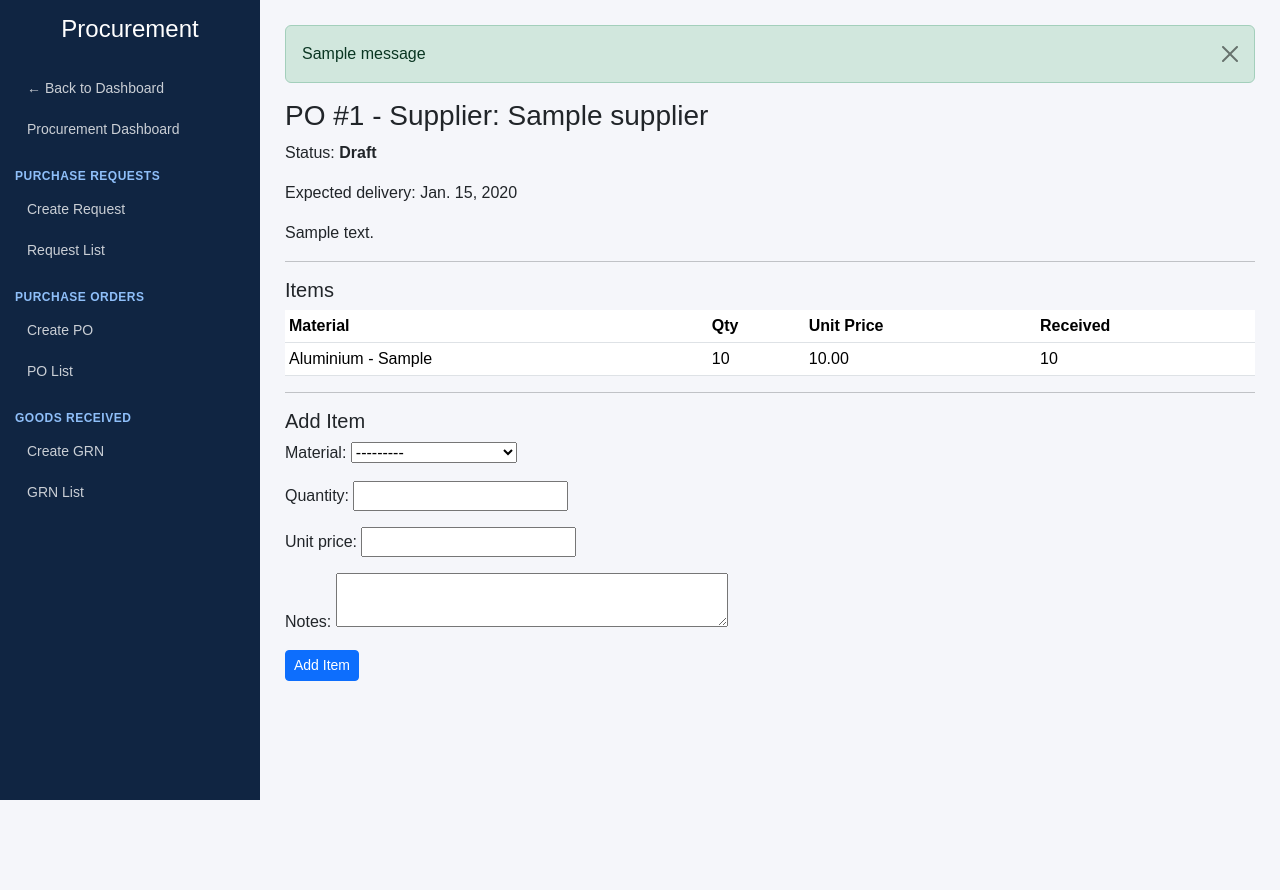
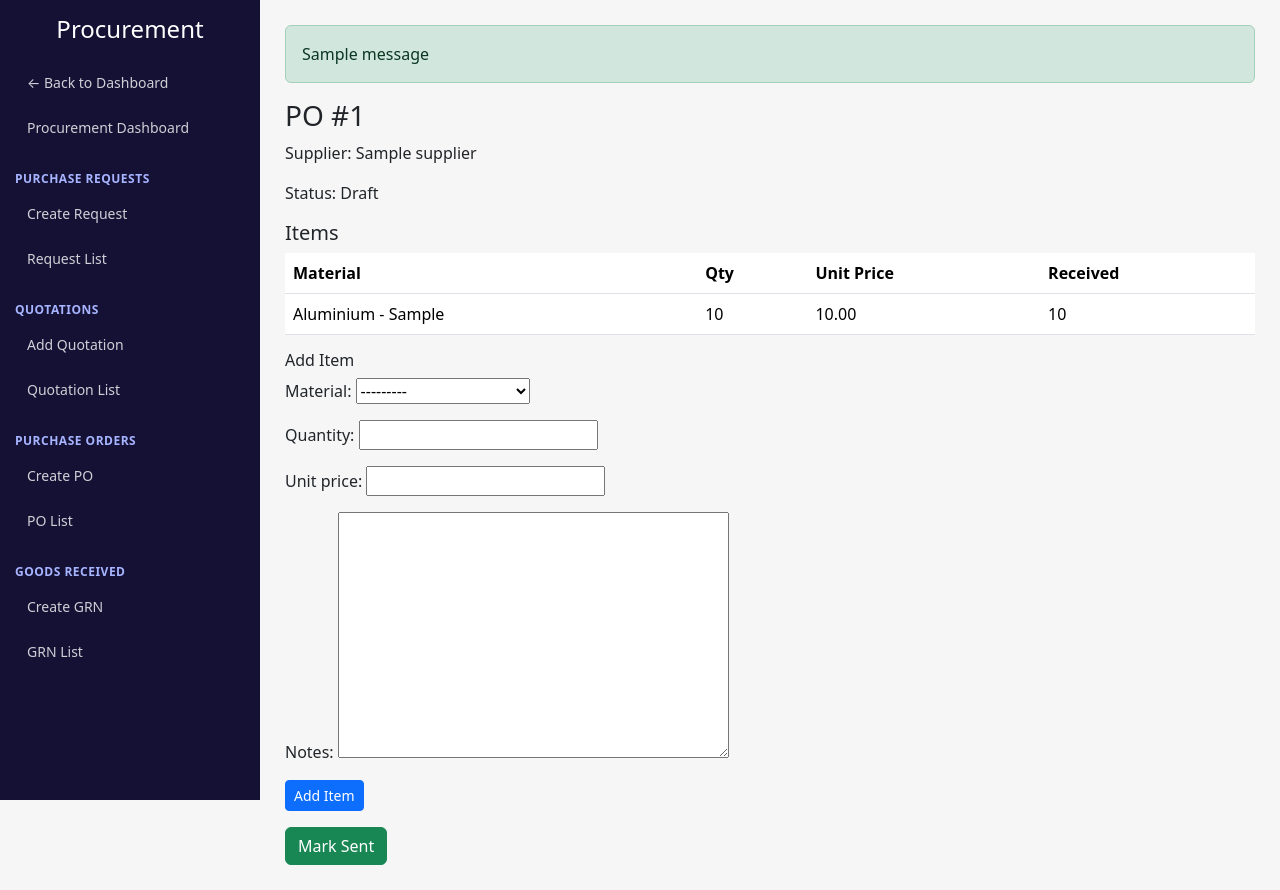
Before and after one commit to Areeb-Ahmad525/sag, a Django app: page /procurement/pos/1/ in a window 1280 px wide. Before the commit the page ends 800 px from the top, so only its background shows below. Run offline with Django 4.2, Linux system fonts and the light colour scheme; a user stored in the database is signed in; tables that the repository leaves empty hold one stand-in row (values such as "Sample post"); one stand-in notice (Sample message) is shown.

Commit message:
finalise the procurement app

```diff
--- a/sag/procurement/forms.py
+++ b/sag/procurement/forms.py
@@ -1,11 +1,84 @@
+# # procurement/forms.py
+# from django import forms
+# from .models import (
+#     PurchaseRequest, PurchaseRequestItem,
+#     PurchaseOrder, PurchaseOrderItem,
+#     GoodsReceived, GoodsReceivedItem
+# )
+# from inventory.models import Supplier, RawMaterial, Warehouse
+
+# class PurchaseRequestForm(forms.ModelForm):
+#     class Meta:
+#         model = PurchaseRequest
+#         fields = ['title', 'description']
+
+
+# class PurchaseRequestItemForm(forms.ModelForm):
+#     class Meta:
+#         model = PurchaseRequestItem
+#         fields = ['material', 'quantity', 'requested_date', 'notes']
+#         widgets = {
+#             'requested_date': forms.DateInput(attrs={'type': 'date'}),
+#             'notes': forms.Textarea(attrs={'rows': 2}),
+#         }
+
+
+# class PurchaseOrderForm(forms.ModelForm):
+#     class Meta:
+#         model = PurchaseOrder
+#         fields = ['supplier', 'expected_delivery', 'notes']
+#         widgets = {
+#             'expected_delivery': forms.DateInput(attrs={'type': 'date'}),
+#             'notes': forms.Textarea(attrs={'rows': 2}),
+#         }
+
+
+# class PurchaseOrderItemForm(forms.ModelForm):
+#     class Meta:
+#         model = PurchaseOrderItem
+#         fields = ['material', 'quantity', 'unit_price', 'notes']
+#         widgets = {
+#             'unit_price': forms.NumberInput(attrs={'step': '0.01'}),
+#             'notes': forms.Textarea(attrs={'rows': 2}),
+#         }
+
+
+# class GoodsReceivedForm(forms.ModelForm):
+#     class Meta:
+#         model = GoodsReceived
+#         fields = ['po', 'supplier', 'warehouse', 'notes']  # supplier required
+#         widgets = {
+#             'notes': forms.Textarea(attrs={'rows': 2}),
+#         }
+
+
+# class GoodsReceivedItemForm(forms.ModelForm):
+#     class Meta:
+#         model = GoodsReceivedItem
+#         fields = ['material', 'quantity', 'po_item', 'notes']
+#         widgets = {
+#             'notes': forms.Textarea(attrs={'rows': 2}),
+#         }
+
+#     def clean(self):
+#         cleaned = super().clean()
+#         material = cleaned.get('material')
+#         po_item = cleaned.get('po_item')
+#         if po_item and po_item.material != material:
+#             raise forms.ValidationError("Selected PO item material doesn't match the chosen material.")
+#         return cleaned
+
+
 # procurement/forms.py
 from django import forms
 from .models import (
     PurchaseRequest, PurchaseRequestItem,
+    Quotation, QuotationItem,
     PurchaseOrder, PurchaseOrderItem,
     GoodsReceived, GoodsReceivedItem
 )
 from inventory.models import Supplier, RawMaterial, Warehouse
+
 
 class PurchaseRequestForm(forms.ModelForm):
     class Meta:
@@ -19,8 +92,19 @@ class PurchaseRequestItemForm(forms.ModelForm):
         fields = ['material', 'quantity', 'requested_date', 'notes']
         widgets = {
             'requested_date': forms.DateInput(attrs={'type': 'date'}),
-            'notes': forms.Textarea(attrs={'rows': 2}),
         }
+
+
+class QuotationForm(forms.ModelForm):
+    class Meta:
+        model = Quotation
+        fields = ['pr', 'supplier', 'reference', 'notes']
+
+
+class QuotationItemForm(forms.ModelForm):
+    class Meta:
+        model = QuotationItem
+        fields = ['material', 'quantity', 'unit_price', 'notes']
 
 
 class PurchaseOrderForm(forms.ModelForm):
@@ -29,7 +113,6 @@ class PurchaseOrderForm(forms.ModelForm):
         fields = ['supplier', 'expected_delivery', 'notes']
         widgets = {
             'expected_delivery': forms.DateInput(attrs={'type': 'date'}),
-            'notes': forms.Textarea(attrs={'rows': 2}),
         }
 
 
@@ -37,33 +120,15 @@ class PurchaseOrderItemForm(forms.ModelForm):
     class Meta:
         model = PurchaseOrderItem
         fields = ['material', 'quantity', 'unit_price', 'notes']
-        widgets = {
-            'unit_price': forms.NumberInput(attrs={'step': '0.01'}),
-            'notes': forms.Textarea(attrs={'rows': 2}),
-        }
 
 
 class GoodsReceivedForm(forms.ModelForm):
     class Meta:
         model = GoodsReceived
-        fields = ['po', 'supplier', 'warehouse', 'notes']  # supplier required
-        widgets = {
-            'notes': forms.Textarea(attrs={'rows': 2}),
-        }
+        fields = ['po', 'supplier', 'warehouse', 'notes']
 
 
 class GoodsReceivedItemForm(forms.ModelForm):
     class Meta:
         model = GoodsReceivedItem
         fields = ['material', 'quantity', 'po_item', 'notes']
-        widgets = {
-            'notes': forms.Textarea(attrs={'rows': 2}),
-        }
-
-    def clean(self):
-        cleaned = super().clean()
-        material = cleaned.get('material')
-        po_item = cleaned.get('po_item')
-        if po_item and po_item.material != material:
-            raise forms.ValidationError("Selected PO item material doesn't match the chosen material.")
-        return cleaned
--- a/sag/procurement/urls.py
+++ b/sag/procurement/urls.py
@@ -14,6 +14,12 @@ urlpatterns = [
     path('prs/<int:pr_id>/submit/', views.pr_submit, name='pr_submit'),
     path('prs/<int:pr_id>/approve/', views.pr_approve, name='pr_approve'),
 
+    # Quotations
+    path('quotations/', views.quotation_list, name='quotation_list'),
+    path('quotations/create/', views.quotation_create, name='quotation_create'),
+    path('quotations/<int:q_id>/', views.quotation_detail, name='quotation_detail'),
+    path('quotations/<int:q_id>/accept/', views.quotation_accept, name='quotation_accept'),
+
     # PO
     path('pos/', views.po_list, name='po_list'),
     path('pos/create/', views.po_create, name='po_create'),
--- a/sag/procurement/views.py
+++ b/sag/procurement/views.py
@@ -8,36 +8,41 @@ from users.decorators import role_required
 
 from .models import (
     PurchaseRequest, PurchaseRequestItem,
+    Quotation, QuotationItem,
     PurchaseOrder, PurchaseOrderItem,
     GoodsReceived, GoodsReceivedItem
 )
 from .forms import (
     PurchaseRequestForm, PurchaseRequestItemForm,
+    QuotationForm, QuotationItemForm,
     PurchaseOrderForm, PurchaseOrderItemForm,
     GoodsReceivedForm, GoodsReceivedItemForm
 )
 from inventory.models import InventoryBatch, StockMovement, RawMaterial
 
+# Procurement landing
 @login_required
 @role_required(['procurement','admin','hr'])
 def procurement_index(request):
-    # dashboard cards
-    total_prs = PurchaseRequest.objects.count()
-    total_pos = PurchaseOrder.objects.count()
-    total_grns = GoodsReceived.objects.count()
-    context = {
-        'total_prs': total_prs,
-        'total_pos': total_pos,
-        'total_grns': total_grns,
+    # counts for dashboard
+    pr_count = PurchaseRequest.objects.count()
+    q_count = Quotation.objects.count()
+    po_count = PurchaseOrder.objects.count()
+    grn_count = GoodsReceived.objects.count()
+    ctx = {
+        'pr_count': pr_count,
+        'q_count': q_count,
+        'po_count': po_count,
+        'grn_count': grn_count,
     }
-    return render(request, 'procurement/procurement_index.html', context)
+    return render(request, 'procurement/procurement_index.html', ctx)
 
 
-# ---------- Purchase Requests ----------
+# --- PR views ---
 @login_required
-@role_required(['procurement','admin'])
+@role_required(['procurement','admin','hr'])
 def pr_list(request):
-    prs = PurchaseRequest.objects.all().order_by('-created_at')
+    prs = PurchaseRequest.objects.order_by('-created_at')
     return render(request, 'procurement/pr_list.html', {'prs': prs})
 
 
@@ -99,11 +104,84 @@ def pr_approve(request, pr_id):
     return redirect('procurement:pr_detail', pr_id=pr.id)
 
 
-# ---------- Purchase Orders ----------
+# --- Quotation views ---
+@login_required
+@role_required(['procurement','admin'])
+def quotation_list(request):
+    qs = Quotation.objects.order_by('-created_at')
+    return render(request, 'procurement/quotation_list.html', {'quotations': qs})
+
+
+@login_required
+@role_required(['procurement','admin'])
+def quotation_create(request):
+    if request.method == 'POST':
+        form = QuotationForm(request.POST)
+        if form.is_valid():
+            q = form.save(commit=False)
+            q.created_by = request.user
+            q.status = 'sent' if 'send' in request.POST else 'draft'
+            q.save()
+            messages.success(request, "Quotation saved.")
+            return redirect('procurement:quotation_detail', q_id=q.id)
+    else:
+        form = QuotationForm()
+    return render(request, 'procurement/quotation_form.html', {'form': form})
+
+
+@login_required
+@role_required(['procurement','admin'])
+def quotation_detail(request, q_id):
+    q = get_object_or_404(Quotation, pk=q_id)
+    item_form = QuotationItemForm()
+    if request.method == 'POST' and 'add_item' in request.POST:
+        item_form = QuotationItemForm(request.POST)
+        if item_form.is_valid():
+            item = item_form.save(commit=False)
+            item.quotation = q
+            item.save()
+            messages.success(request, "Item added to Quotation.")
+            return redirect('procurement:quotation_detail', q_id=q.id)
+    return render(request, 'procurement/quotation_detail.html', {'q': q, 'item_form': item_form})
+
+
+@login_required
+@role_required(['procurement','admin'])
+def quotation_accept(request, q_id):
+    """
+    Accept a quotation — this typically triggers PO creation.
+    We'll create a PO with items prefilled from quotation items and set quotation.status='accepted'.
+    """
+    q = get_object_or_404(Quotation, pk=q_id)
+    if q.status == 'accepted':
+        messages.info(request, "Quotation already accepted.")
+        return redirect('procurement:quotation_detail', q_id=q.id)
+
+    # create PO from this quotation
+    po = PurchaseOrder.objects.create(
+        supplier = q.supplier,
+        created_by = request.user,
+        status = 'draft',
+    )
+    # populate PO items
+    for itm in q.items.all():
+        PurchaseOrderItem.objects.create(
+            po = po,
+            material = itm.material,
+            quantity = itm.quantity,
+            unit_price = itm.unit_price or None
+        )
+    q.status = 'accepted'
+    q.save()
+    messages.success(request, f"Quotation accepted and PO#{po.pk} created.")
+    return redirect('procurement:po_detail', po_id=po.id)
+
+
+# --- PO views ---
 @login_required
 @role_required(['procurement','admin'])
 def po_list(request):
-    pos = PurchaseOrder.objects.all().order_by('-created_at')
+    pos = PurchaseOrder.objects.order_by('-created_at')
     return render(request, 'procurement/po_list.html', {'pos': pos})
 
 
@@ -152,11 +230,11 @@ def po_send(request, po_id):
     return redirect('procurement:po_detail', po_id=po.id)
 
 
-# ---------- Goods Received (GRN) ----------
+# --- GRN views ---
 @login_required
 @role_required(['procurement','admin','inventory'])
 def grn_list(request):
-    grns = GoodsReceived.objects.all().order_by('-created_at')
+    grns = GoodsReceived.objects.order_by('-created_at')
     return render(request, 'procurement/grn_list.html', {'grns': grns})
 
 
@@ -205,9 +283,8 @@ def grn_confirm(request, grn_id):
         messages.error(request, "Only received GRNs can be confirmed.")
         return redirect('procurement:grn_detail', grn_id=grn.id)
 
-    # For each item, create/update batch and stock movement
     for item in grn.items.all():
-        # Create a new InventoryBatch for this GRN item
+        # Create a new InventoryBatch for this GRN item or add to existing batch
         batch = InventoryBatch.objects.create(
             material = item.material,
             warehouse = grn.warehouse,
@@ -220,12 +297,12 @@ def grn_confirm(request, grn_id):
             from_warehouse = None,
             to_warehouse = grn.warehouse,
             qty = item.quantity,
-            movement_type = 'IN'
+            movement_type = 'IN',
+            created_by = request.user
         )
 
-        # Update material current_stock (quick update here)
-        item.material.current_stock = (item.material.current_stock or 0) + item.quantity
-        item.material.save()
+        # Update material current_stock quickly (recalc could be called elsewhere)
+        item.material.recalc_current_stock()
 
         # If GRN references a PO item, update received quantity there
         if item.po_item:
--- a/sag/templates/procurement/base_procurement.html
+++ b/sag/templates/procurement/base_procurement.html
@@ -1,62 +1,174 @@
+{# templates/procurement/base_procurement.html #}
 {% load static %}
 <!DOCTYPE html>
 <html lang="en">
 <head>
-    <meta charset="UTF-8">
-    <title>{% block title %}Procurement{% endblock %}</title>
-    <link rel="stylesheet" href="https://cdn.jsdelivr.net/npm/bootstrap@5.3.2/dist/css/bootstrap.min.css">
+  <meta charset="utf-8">
+  <title>{% block title %}Procurement — Saud Aluminium{% endblock %}</title>
+  <meta name="viewport" content="width=device-width,initial-scale=1">
+
+  <link href="https://cdn.jsdelivr.net/npm/bootstrap@5.3.2/dist/css/bootstrap.min.css" rel="stylesheet">
+
   <style>
     :root { --sidebar-width: 260px; }
-        body { background: #f5f6fa; margin: 0; padding: 0; font-family: Arial, sans-serif; }
+
+    body {
+        background: #f6f6f6;
+        margin: 0;
+        padding: 0;
+    }
+
+    /* ------------------------------------
+       FIXED SIDEBAR (same as Inventory)
+    -------------------------------------- */
     #procurement-sidebar {
         width: var(--sidebar-width);
-            position: fixed; top:0; left:0; height:100vh;
-            background:#102542; padding:15px; color:white; display:flex; flex-direction:column;
+        position: fixed;
+        left: 0;
+        top: 0;
+        height: 100vh;
+        background: #141135;
+        padding: 15px;
+        color: white;
+        display: flex;
+        flex-direction: column;
     }
-        .menu-scroll { margin-top:10px; overflow-y:auto; max-height:calc(100vh - 140px); padding-right:6px; }
-        .menu-scroll::-webkit-scrollbar{ width:6px } .menu-scroll::-webkit-scrollbar-thumb{ background:#3a4e7a; border-radius:10px; }
-        .menu-section-title{ color:#8fbff9; font-size:12px; margin-top:15px; margin-bottom:6px; text-transform:uppercase; font-weight:bold; letter-spacing:.5px; }
-        #procurement-sidebar .nav-link{ color:#ffffffc7; padding:8px 12px; border-radius:6px; margin-bottom:4px; font-size:14px; display:block; }
-        #procurement-sidebar .nav-link:hover, #procurement-sidebar .nav-link.active{ background:#3f7bd3; color:white; text-decoration:none; }
-        .procurement-content{ margin-left:var(--sidebar-width); padding:25px; min-height:100vh; }
+
+    /* Scrollable part (expands to bottom) */
+    .menu-scroll {
+        flex-grow: 1;                 /* EXPANDS to bottom */
+        overflow-y: auto;             /* SCROLL if overflow */
+        padding-right: 6px;
+        margin-top: 10px;
+    }
+
+    .menu-scroll::-webkit-scrollbar { width: 7px; }
+    .menu-scroll::-webkit-scrollbar-thumb {
+        background: #3f5fea;
+        border-radius: 10px;
+    }
+
+    /* Section titles */
+    .menu-section-title {
+        margin-top: 18px;
+        margin-bottom: 5px;
+        font-size: 12px;
+        text-transform: uppercase;
+        color: #a7b4ff;
+        font-weight: bold;
+        letter-spacing: 0.5px;
+    }
+
+    /* Sidebar links */
+    #procurement-sidebar .nav-link {
+        color: #ffffffcc;
+        margin-bottom: 4px;
+        padding: 10px 12px;       /* Bigger like inventory */
+        font-size: 14px;
+        border-radius: 6px;
+        transition: 0.15s;
+        width: 100%;              /* FULL WIDTH BUTTONS */
+    }
+
+    #procurement-sidebar .nav-link:hover,
+    #procurement-sidebar .nav-link.active {
+        background: #3f5fea;
+        color: #fff;
+    }
+
+    /* MAIN CONTENT AREA */
+    .procurement-content {
+        margin-left: var(--sidebar-width);
+        padding: 25px;
+    }
+
   </style>
 </head>
+
 <body>
 
 <div id="procurement-sidebar">
-    <h4 class="text-center mb-3">Procurement</h4>
+
+    <h4 class="text-center mb-2">Procurement</h4>
+
+    <!-- Scrollable menu -->
     <div class="menu-scroll">
         <nav class="nav flex-column">
-            <a class="nav-link" href="{% url 'dashboard' %}">← Back to Dashboard</a>
+
+            <a class="nav-link" href="{% url 'dashboard' %}">
+                ← Back to Dashboard
+            </a>
 
             <a class="nav-link {% if request.resolver_match.url_name == 'procurement_index' %}active{% endif %}"
-               href="{% url 'procurement:procurement_index' %}">Procurement Dashboard</a>
+               href="{% url 'procurement:procurement_index' %}">
+                Procurement Dashboard
+            </a>
 
+            <!-- Purchase Requests -->
             <div class="menu-section-title">Purchase Requests</div>
-            <a class="nav-link {% if request.resolver_match.url_name == 'pr_create' %}active{% endif %}" href="{% url 'procurement:pr_create' %}">Create Request</a>
-            <a class="nav-link {% if request.resolver_match.url_name == 'pr_list' %}active{% endif %}" href="{% url 'procurement:pr_list' %}">Request List</a>
 
+            <a class="nav-link {% if request.resolver_match.url_name == 'pr_create' %}active{% endif %}"
+               href="{% url 'procurement:pr_create' %}">
+                Create Request
+            </a>
+
+            <a class="nav-link {% if request.resolver_match.url_name == 'pr_list' %}active{% endif %}"
+               href="{% url 'procurement:pr_list' %}">
+                Request List
+            </a>
+
+            <!-- Quotations -->
+            <div class="menu-section-title">Quotations</div>
+
+            <a class="nav-link {% if request.resolver_match.url_name == 'quotation_create' %}active{% endif %}"
+               href="{% url 'procurement:quotation_create' %}">
+                Add Quotation
+            </a>
+
+            <a class="nav-link {% if request.resolver_match.url_name == 'quotation_list' %}active{% endif %}"
+               href="{% url 'procurement:quotation_list' %}">
+                Quotation List
+            </a>
+
+            <!-- Purchase Orders -->
             <div class="menu-section-title">Purchase Orders</div>
-            <a class="nav-link {% if request.resolver_match.url_name == 'po_create' %}active{% endif %}" href="{% url 'procurement:po_create' %}">Create PO</a>
-            <a class="nav-link {% if request.resolver_match.url_name == 'po_list' %}active{% endif %}" href="{% url 'procurement:po_list' %}">PO List</a>
 
+            <a class="nav-link {% if request.resolver_match.url_name == 'po_create' %}active{% endif %}"
+               href="{% url 'procurement:po_create' %}">
+                Create PO
+            </a>
+
+            <a class="nav-link {% if request.resolver_match.url_name == 'po_list' %}active{% endif %}"
+               href="{% url 'procurement:po_list' %}">
+                PO List
+            </a>
+
+            <!-- GRN -->
             <div class="menu-section-title">Goods Received</div>
-            <a class="nav-link {% if request.resolver_match.url_name == 'grn_create' %}active{% endif %}" href="{% url 'procurement:grn_create' %}">Create GRN</a>
-            <a class="nav-link {% if request.resolver_match.url_name == 'grn_list' %}active{% endif %}" href="{% url 'procurement:grn_list' %}">GRN List</a>
+
+            <a class="nav-link {% if request.resolver_match.url_name == 'grn_create' %}active{% endif %}"
+               href="{% url 'procurement:grn_create' %}">
+                Create GRN
+            </a>
+
+            <a class="nav-link {% if request.resolver_match.url_name == 'grn_list' %}active{% endif %}"
+               href="{% url 'procurement:grn_list' %}">
+                GRN List
+            </a>
+
         </nav>
     </div>
+
 </div>
 
+<!-- MAIN CONTENT -->
 <div class="procurement-content">
     {% for message in messages %}
-      <div class="alert alert-{{ message.tags }} alert-dismissible fade show" role="alert">
-          {{ message }}
-          <button type="button" class="btn-close" data-bs-dismiss="alert" aria-label="Close"></button>
-      </div>
+        <div class="alert alert-{{ message.tags }}">{{ message }}</div>
     {% endfor %}
+
     {% block content %}{% endblock %}
 </div>
 
-<script src="https://cdn.jsdelivr.net/npm/bootstrap@5.3.2/dist/js/bootstrap.bundle.min.js"></script>
 </body>
 </html>
--- a/sag/templates/procurement/po_detail.html
+++ b/sag/templates/procurement/po_detail.html
@@ -1,34 +1,32 @@
+
+
+
 {% extends "procurement/base_procurement.html" %}
-{% block title %}PO Detail{% endblock %}
 {% block content %}
-<h3>PO #{{ po.pk }} - Supplier: {{ po.supplier.name }}</h3>
-<p>Status: <strong>{{ po.get_status_display }}</strong></p>
-<p>Expected delivery: {{ po.expected_delivery }}</p>
-<p>{{ po.notes }}</p>
+<h3>PO #{{ po.pk }}</h3>
+<p>Supplier: {{ po.supplier.name }}</p>
+<p>Status: {{ po.get_status_display }}</p>
 
-<hr/>
 <h5>Items</h5>
-<table class="table table-sm">
+<table class="table">
   <thead><tr><th>Material</th><th>Qty</th><th>Unit Price</th><th>Received</th></tr></thead>
   <tbody>
     {% for it in po.items.all %}
-      <tr>
-        <td>{{ it.material }}</td>
-        <td>{{ it.quantity }}</td>
-        <td>{{ it.unit_price }}</td>
-        <td>{{ it.received_quantity }}</td>
-      </tr>
-    {% empty %}
-      <tr><td colspan="4">No items.</td></tr>
-    {% endfor %}
+      <tr><td>{{ it.material }}</td><td>{{ it.quantity }}</td><td>{{ it.unit_price }}</td><td>{{ it.received_quantity }}</td></tr>
+    {% empty %}<tr><td colspan="4">No items</td></tr>{% endfor %}
   </tbody>
 </table>
 
-<hr/>
-<h5>Add Item</h5>
-<form method="post">
-  {% csrf_token %}
+<h6>Add Item</h6>
+<form method="post">{% csrf_token %}
   {{ item_form.as_p }}
-  <button class="btn btn-sm btn-primary" name="add_item" type="submit">Add Item</button>
+  <button class="btn btn-sm btn-primary" name="add_item">Add Item</button>
 </form>
+
+<div class="mt-3">
+  {% if po.status == 'draft' %}
+    <a class="btn btn-success" href="{% url 'procurement:po_send' po.pk %}">Mark Sent</a>
+  {% endif %}
+</div>
+
 {% endblock %}
```
Also changed, not shown: sag/procurement/models.py (+45 -4 lines), sag/templates/procurement/grn_details.html (+17 -25 lines), sag/templates/procurement/grn_form.html (+3 -4 lines), sag/templates/procurement/grn_list.html (+8 -13 lines), sag/templates/procurement/po_form.html (+3 -4 lines), sag/templates/procurement/po_list.html (+6 -11 lines), sag/templates/procurement/pr_detail.html (+18 -24 lines), sag/templates/procurement/pr_form.html (+5 -5 lines), sag/templates/procurement/pr_list.html (+7 -15 lines), sag/templates/procurement/procurement_index.html (+5 -22 lines), sag/templates/procurement/quotaion_detail.html (added, +35 -0 lines), sag/templates/procurement/quotation_form.html (added, +9 -0 lines), sag/templates/procurement/quotation_list.html (added, +22 -0 lines), sag/procurement/migrations/0003_quotation_quotationitem.py (added). Lines whose indentation alone changed are shown as unchanged.
